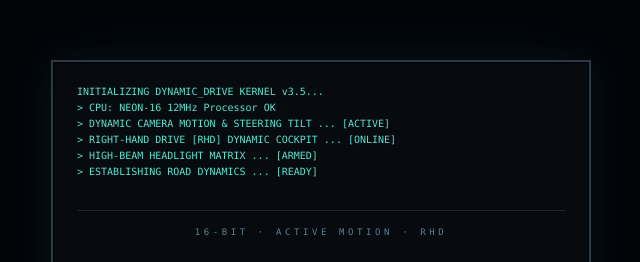
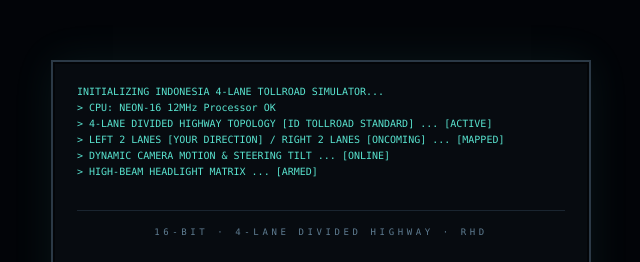
Before and after one commit to bl3uz/late-night-drive, a plain HTML site: page index.html in a window 1280 px wide. Shown: the part 176-438 px from the top of the page, without its empty margins (319-959 px from the left). Drawn offline with Linux system fonts and the light colour scheme; animation ran at ten frames a second.

Commit message:
Update title and canvas attributes for tollroad theme

```diff
--- a/index.html
+++ b/index.html
@@ -4,7 +4,7 @@
 <meta charset="utf-8" />
 <meta name="viewport" content="width=device-width, initial-scale=1, viewport-fit=cover" />
 <meta name="theme-color" content="#05070b" />
-<title>Rainy Night Drive — Dynamic RHD 16-bit</title>
+<title>Rainy Night Drive — 4-Lane ID Tollroad</title>
 <style>
   :root{
     --amber:#ffb457;
@@ -147,7 +147,7 @@
 </style>
 </head>
 <body>
-<canvas id="screen" width="480" height="270" aria-label="Pixel art view from inside a dynamic right-hand drive car driving on a rainy street"></canvas>
+<canvas id="screen" width="480" height="270" aria-label="Pixel art view from inside a 4-lane ID tollroad highway"></canvas>
 
 <div id="hud" aria-label="Radio and wiper controls">
   <div class="tabs">
@@ -185,9 +185,9 @@
 
 <div id="intro">
   <div class="terminal-box">
-    <div class="boot-log" id="bootLog">INITIALIZING DYNAMIC_DRIVE KERNEL v3.5...</div>
+    <div class="boot-log" id="bootLog">INITIALIZING INDONESIA 4-LANE TOLLROAD SIMULATOR...</div>
     <div class="card-action">
-      <div class="eyebrow">16-BIT &middot; ACTIVE MOTION &middot; RHD</div>
+      <div class="eyebrow">16-BIT &middot; 4-LANE DIVIDED HIGHWAY &middot; RHD</div>
       <h1>Rainy Night Drive</h1>
       <button id="startBtn" class="start">&#9654; IGNITE ENGINE</button>
     </div>
@@ -198,10 +198,10 @@
 /* Boot sequence */
 const bootLogs = [
   "> CPU: NEON-16 12MHz Processor OK",
-  "> DYNAMIC CAMERA MOTION & STEERING TILT ... [ACTIVE]",
-  "> RIGHT-HAND DRIVE [RHD] DYNAMIC COCKPIT ... [ONLINE]",
-  "> HIGH-BEAM HEADLIGHT MATRIX ... [ARMED]",
-  "> ESTABLISHING ROAD DYNAMICS ... [READY]"
+  "> 4-LANE DIVIDED HIGHWAY TOPOLOGY [ID TOLLROAD STANDARD] ... [ACTIVE]",
+  "> LEFT 2 LANES [YOUR DIRECTION] / RIGHT 2 LANES [ONCOMING] ... [MAPPED]",
+  "> DYNAMIC CAMERA MOTION & STEERING TILT ... [ONLINE]",
+  "> HIGH-BEAM HEADLIGHT MATRIX ... [ARMED]"
 ];
 let logIndex = 0;
 const logContainer = document.getElementById('bootLog');
@@ -234,8 +234,8 @@ const S = {
   t: 0,
   scroll: 0,
   speed: 16,
-  playerX: 0,        // Player steering shift offset
-  steerInput: 0,     // Target steering direction
+  playerX: -0.52,    // Natural cruising position in the far-left lane (Lane 1)
+  steerInput: -0.52,
   wiperMode: 1,
   rain: 0.55,
   music: 0.55,
@@ -408,9 +408,15 @@ function seedScene() {
   lights = [];
   for (let i = 0; i < 7; i++) lights.push({ side: i % 2 === 0 ? -1 : 1, z: 2.4 + i * 26, seed: rand(0, 6.28) });
 
+  /* 4-Lane traffic setup:
+     - Oncoming traffic runs in the 2 right lanes (lanes +0.25 and +0.65)
+     - Civilian cars ahead run in the 2 left lanes (lanes -0.65 and -0.25)
+  */
   cars = [
-    { z: 14, lane: 0.35, speed: 28, type: 'oncoming' },
-    { z: 22, lane: -0.22, speed: 12, type: 'same'     }
+    { z: 15, lane: 0.25,  speed: 28, type: 'oncoming' }, // Right-most oncoming lane
+    { z: 30, lane: 0.65,  speed: 32, type: 'oncoming' }, // Far-right oncoming lane
+    { z: 20, lane: -0.65, speed: 12, type: 'same'     }, // Far-left lane (cruising speed)
+    { z: 35, lane: -0.25, speed: 16, type: 'same'     }  // Middle-left lane
   ];
 
   puddleGlints = [];
@@ -454,12 +460,10 @@ let wiperPhase = 0;
 let scrapeLevel = 0;
 
 function update(dt) {
-  S.t += dt;
-  S.scroll += S.speed * dt;
+  S.t += dt; S.scroll += S.speed * dt;
 
-  // Smoothly interpolate player steering position based on arrow keys / A & D
   S.playerX += (S.steerInput - S.playerX) * Math.min(1, dt * 7);
-  S.playerX = clamp(S.playerX, -0.7, 0.7);
+  S.playerX = clamp(S.playerX, -0.75, 0.25); // Restricted bounds inside your 2 left lanes
 
   S.speedKmh = 82 + Math.sin(S.t * 0.23) * 6 + Math.sin(S.t * 1.7) * 1.2;
 
@@ -478,13 +482,13 @@ function update(dt) {
   for (const c of cars) {
     if (c.type === 'oncoming') {
       c.z -= (S.speed + c.speed) * dt;
-      if (c.z < 1.8) { c.z = 38; c.lane = rand(0.15, 0.45); }
+      if (c.z < 1.8) { c.z = 45; c.lane = rand(0.15, 0.75); }
     } else {
       c.z -= (S.speed - c.speed) * dt;
       if (c.z < 1.8) {
-        c.z = 42;
-        c.lane = rand(-0.45, -0.15);
-      } else if (c.z > 50) c.z = 15;
+        c.z = 45;
+        c.lane = rand(-0.75, -0.15); // Stays in the left two lanes (-0.75 to -0.15)
+      } else if (c.z > 55) c.z = 15;
     }
   }
 
@@ -609,16 +613,10 @@ function project(z) {
 }
 
 function drawRoad() {
-  const yH = L.horizon, yB = L.yB, cx = L.cx - S.playerX * 45, hwN = W * 0.8;
+  const yH = L.horizon, yB = L.yB, cx = L.cx - S.playerX * 55, hwN = W * 0.95;
   rect(0, yH, W, H - yH, S.inTunnel ? '#0d1117' : '#06090d');
 
-  ctx.beginPath();
-  ctx.moveTo(cx - 2, yH);
-  ctx.lineTo(cx + 2, yH);
-  ctx.lineTo(cx + hwN, yB + 20);
-  ctx.lineTo(cx - hwN, yB + 20);
-  ctx.closePath();
-
+  ctx.beginPath(); ctx.moveTo(cx - 2, yH); ctx.lineTo(cx + 2, yH); ctx.lineTo(cx + hwN, yB + 20); ctx.lineTo(cx - hwN, yB + 20); ctx.closePath();
   const rg = ctx.createLinearGradient(0, yH, 0, yB);
   if (S.inTunnel) {
     rg.addColorStop(0, '#1c2430'); rg.addColorStop(1, '#080c10');
@@ -647,7 +645,11 @@ function drawRoad() {
   ctx.beginPath(); ctx.moveTo(cx - 3, yH); ctx.lineTo(cx - hwN * 0.995, yB + 14); ctx.stroke();
   ctx.beginPath(); ctx.moveTo(cx + 3, yH); ctx.lineTo(cx + hwN * 0.995, yB + 14); ctx.stroke();
 
-  drawLaneDashes(yH, yB, cx, hwN, 0);
+  // Draw 4-Lane Dividers (-0.5 for center lane, 0 for median barrier, +0.5 for oncoming lane)
+  drawLaneDashes(yH, yB, cx, hwN, -0.5);
+  drawLaneDashes(yH, yB, cx, hwN, 0.0); // Solid / dashed median divider line
+  drawLaneDashes(yH, yB, cx, hwN, 0.5);
+
   if (!S.inTunnel) drawReflectors(yH, yB, cx, hwN);
 }
 
@@ -657,10 +659,14 @@ function drawLaneDashes(yH, yB, cx, hwN, laneOffset) {
     let zA = n * P - base, zB = zA + DASH; if (zB < zN || zA > zF) continue;
     zA = Math.max(zA, zN); zB = Math.min(zB, zF);
     const pA = zN / zA, pB = zN / zB, yA = yH + (yB - yH) * pA, yB2 = yH + (yB - yH) * pB;
-    const wA = Math.max(1, Math.round(8 * pA)), wB = Math.max(1, Math.round(8 * pB));
-    ctx.fillStyle = 'rgba(225,232,240,' + clamp((1 - zB / zF) * 0.62, 0.07, 0.46) + ')';
-    ctx.beginPath(); ctx.moveTo(cx + laneOffset * hwN * pA - wA / 2, yA); ctx.lineTo(cx + laneOffset * hwN * pA + wA / 2, yA);
-    ctx.lineTo(cx + laneOffset * hwN * pB + wB / 2, yB2); ctx.lineTo(cx + laneOffset * hwN * pB - wB / 2, yB2); ctx.closePath(); ctx.fill();
+    const wA = Math.max(1, Math.round(6 * pA)), wB = Math.max(1, Math.round(6 * pB));
+    ctx.fillStyle = laneOffset === 0.0 ? 'rgba(255,80,60,0.7)' : 'rgba(225,232,240,0.4)'; // Center divider is amber/red
+    ctx.beginPath();
+    ctx.moveTo(cx + laneOffset * hwN * pA - wA / 2, yA);
+    ctx.lineTo(cx + laneOffset * hwN * pA + wA / 2, yA);
+    ctx.lineTo(cx + laneOffset * hwN * pB + wB / 2, yB2);
+    ctx.lineTo(cx + laneOffset * hwN * pB - wB / 2, yB2);
+    ctx.closePath(); ctx.fill();
   }
 }
 
@@ -674,7 +680,7 @@ function drawReflectors(yH, yB, cx, hwN) {
 }
 
 function drawStreetlights() {
-  const cx = L.cx - S.playerX * 45;
+  const cx = L.cx - S.playerX * 55;
   if (S.inTunnel) {
     for (const l of lights) {
       if (l.z < 1.55 || l.z > 80) continue;
@@ -703,7 +709,7 @@ function drawStreetlights() {
 }
 
 function drawTraffic() {
-  const cx = L.cx - S.playerX * 45;
+  const cx = L.cx - S.playerX * 55;
   for (const c of cars) {
     if (c.z < 1.4 || c.z > 45) continue;
     const pr = project(c.z);
@@ -712,7 +718,7 @@ function drawTraffic() {
     const y = pr.y;
     if (y > L.wBottom + 10) continue;
 
-    const cw = Math.max(2, 0.25 * W * 0.8 * p * 1.15);
+    const cw = Math.max(2, 0.22 * W * 0.8 * p * 1.15);
     const chh = cw * 0.5;
     const left = x - cw / 2;
     const top = y - chh;
@@ -821,7 +827,7 @@ function drawClusterRHD() {
 }
 
 function drawWheelRHD() {
-  const cx = W * 0.765 - S.playerX * 10; // Steering wheel shifts slightly with steering input
+  const cx = W * 0.765 - S.playerX * 10;
   const cy = H * 1.035;
   const rx = W * 0.185;
   const ry = H * 0.245;
@@ -890,7 +896,6 @@ function drawScene() {
 
 function draw() {
   ctx.fillStyle = '#000'; ctx.fillRect(0, 0, W, H);
-  // Add subtle engine vibration shake to camera
   const jx = Math.sin(S.t * 6.7) + Math.sin(S.t * 3.1) - S.playerX * 2;
   const jy = Math.sin(S.t * 5.3) + Math.cos(S.t * 2.3);
   ctx.save(); ctx.translate(jx > 1.4 ? 1 : jx < -1.4 ? -1 : 0, jy > 1.5 ? 1 : jy < -1.5 ? -1 : 0);
@@ -1075,15 +1080,15 @@ document.getElementById('musicVol').addEventListener('input', e => {
 
 localAudio.addEventListener('ended', () => playLocalTrack(trackIndex + 1));
 
-/* Playable Steering Key Controls (Arrow keys & A/D) */
 document.addEventListener('keydown', e => {
   const tag = (e.target && e.target.tagName) || '';
   if (tag === 'INPUT' || tag === 'BUTTON' || tag === 'TEXTAREA') return;
+  if (!document.body.classList.contains('started')) return;
 
   if (e.code === 'ArrowLeft' || e.key === 'a' || e.key === 'A') {
-    S.steerInput = -0.45; // Steer left across lanes
+    S.steerInput = -0.52; // Shift into Lane 1 (far left)
   } else if (e.code === 'ArrowRight' || e.key === 'd' || e.key === 'D') {
-    S.steerInput = 0.45;  // Steer right across lanes
+    S.steerInput = -0.15; // Shift into Lane 2 (middle left) to overtake
   } else if (e.code === 'Space') {
     e.preventDefault();
     if (localAudio.paused) localAudio.play(); else localAudio.pause();
@@ -1100,7 +1105,7 @@ document.addEventListener('keydown', e => {
 
 document.addEventListener('keyup', e => {
   if (e.code === 'ArrowLeft' || e.key === 'a' || e.key === 'A' || e.code === 'ArrowRight' || e.key === 'd' || e.key === 'D') {
-    S.steerInput = 0; // Return steering to center when keys are released
+    S.steerInput = -0.35; // Default cruising back toward center-left lane
   }
 });
 
```
